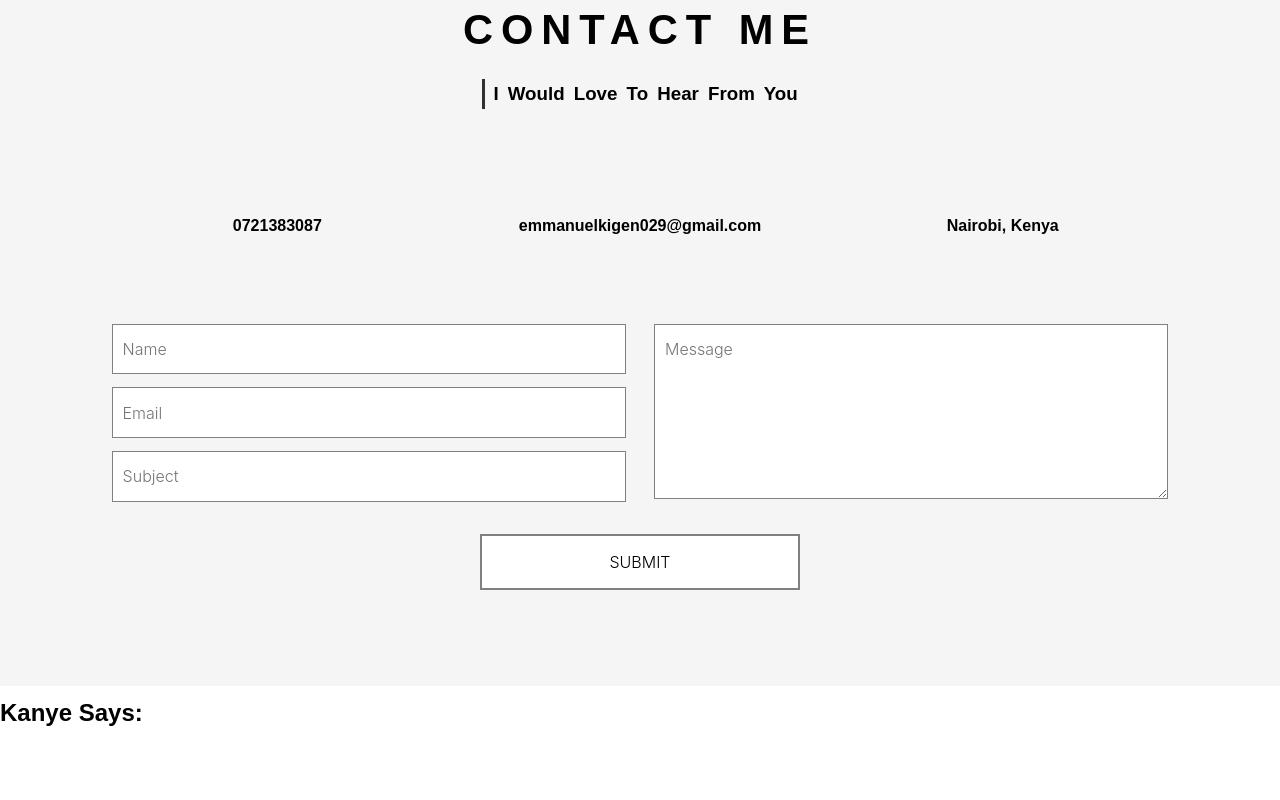
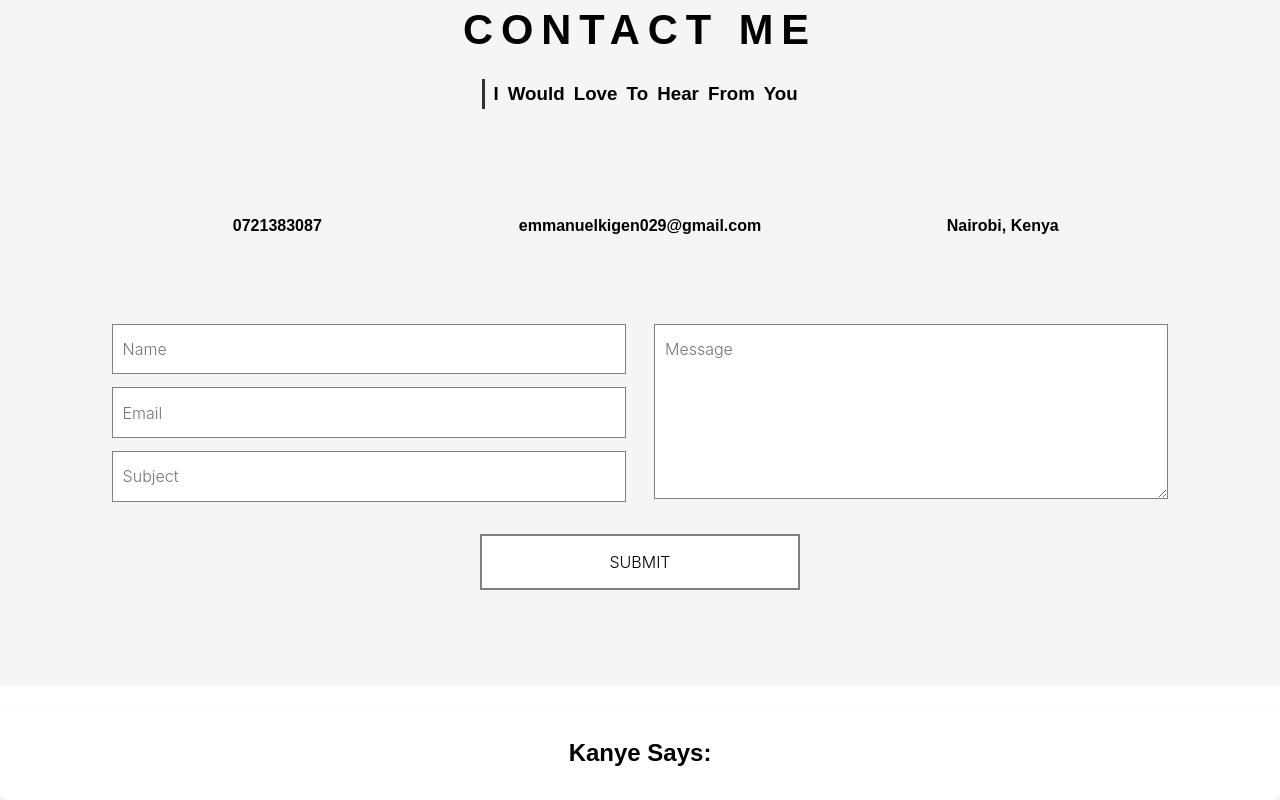
Before and after one commit to Kigen29/React-Portfolio, a React (Create React App) app: page / in a window 1280 px wide. Shown: the part 3408-4208 px from the top of the page. Before the commit the page ends 4148 px from the top, so only its background shows below. Built offline with nearby package versions, Linux system fonts and the light colour scheme; no server answers.

Commit message:
style: update kanye css

```diff
--- a/package.json
+++ b/package.json
@@ -10,7 +10,9 @@
     "axios": "^1.6.7",
     "react": "^18.2.0",
     "react-dom": "^18.2.0",
+    "react-router-dom": "^6.21.3",
     "react-scripts": "5.0.1",
+    "react-scroll": "^1.9.0",
     "web-vitals": "^2.1.4"
   },
   "scripts": {
--- a/src/components/Kanye/kanye.css
+++ b/src/components/Kanye/kanye.css
@@ -1,94 +1,10 @@
-*{
-    box-sizing: border-box;
-    padding: 0;
-    margin: 0;
-}
-:root{
-    --blue: #5521ff;
-    --dark: #313031;
-    --midDark: #404040;
-    --lightDark: #808080;
-    --lightGrey: #f5f5f5;
-    --extraLightGrey: #f9f9f9;
-}
+.Kanye-container {
+    text-align: center;
+    padding: 20px;
 
-/* some setup and utility stylings */
-h1, h2, h3, h4, h5, h6{
-    font-family: 'Epilogue', sans-serif;
-    margin: 0.5rem 0;
-}
-img{
-    width: 100%;
-    display: block;
-}
-a{
-    color: black;
-    text-decoration: none;
-}
-ul li{
-    list-style-type: none;
-}
-body{
-    font-family: 'Inter', sans-serif;
-    line-height: 1.6;
-}
-button{
-    font-family: inherit;
-    font-size: 1rem;
-    outline: none;
-}
-.text-light{
-    color: var(--dark);
-    font-size: 0.95rem;
-    font-weight: 300;
-    margin: 0.5rem 0;
-}
-.container{
-    width: 95vw;
-    margin: 0 auto;
-}
-.py-5{
-    padding: 5rem 0;
-}
-
-/* App.css */
-
-body {
-    font-family: 'Arial', sans-serif;
-    margin: 0;
-    padding: 0;
-    background-color: #f8f8f8;
-  }
-
-  .App {
-    text-align: center;
-  }
-
-  .App-logo {
-    height: 40vmin;
-    pointer-events: none;
-  }
-
-  .App-header {
-    background-color: #282c34;
-    min-height: 100vh;
-    display: flex;
-    flex-direction: column;
-    align-items: center;
-    justify-content: center;
-    font-size: calc(10px + 2vmin);
-    color: white;
-  }
-
-  .Kanye-container {
-    border: 2px solid #61dafb;
-    padding: 20px;
     border-radius: 8px;
     background-color: white;
     box-shadow: 0 4px 8px rgba(0, 0, 0, 0.1);
     margin-top: 20px;
+    color: black;
   }
-
-  .Kanye-container h2 {
-    color: #61dafb;
-  }
--- a/src/components/Kanye/kanye.js
+++ b/src/components/Kanye/kanye.js
@@ -1,5 +1,6 @@
 import React, { useState, useEffect } from 'react';
 import axios from 'axios';
+import './kanye.css'
 
 const Kanye = () => {
   const [quote, setQuote] = useState('');
```
Also changed, not shown: 1 other file (tests, documents, lock files or other folders).
